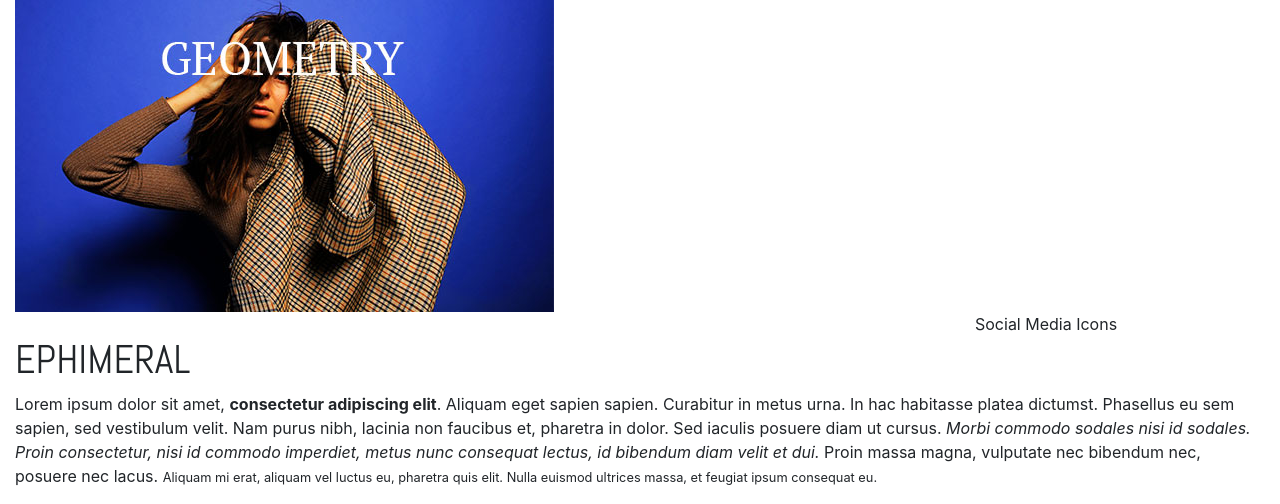
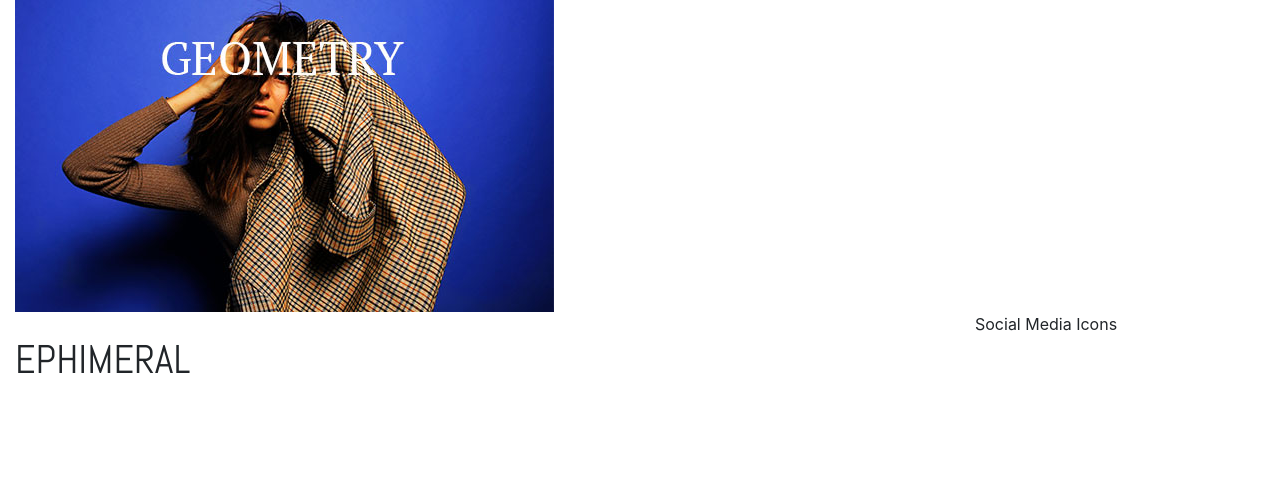
Before and after one commit to Malenadlc/ephimeral, a plain HTML site: page index.html in a window 1280 px wide. Shown: the part 1179-1683 px from the top of the page. After the commit the page ends 1571 px from the top, so only its background shows below. Drawn offline with nearby package versions, Linux system fonts and the light colour scheme; files whose address does not match are found by name.

Commit message:
adjusting images in finder

```diff
--- a/index.html
+++ b/index.html
@@ -107,9 +107,6 @@
         EPHIMERAL
       </h1>
 
-      <p>
-        Lorem ipsum dolor sit amet, <strong>consectetur adipiscing elit</strong>. Aliquam eget sapien sapien. Curabitur in metus urna. In hac habitasse platea dictumst. Phasellus eu sem sapien, sed vestibulum velit. Nam purus nibh, lacinia non faucibus et, pharetra in dolor. Sed iaculis posuere diam ut cursus. <em>Morbi commodo sodales nisi id sodales. Proin consectetur, nisi id commodo imperdiet, metus nunc consequat lectus, id bibendum diam velit et dui.</em> Proin massa magna, vulputate nec bibendum nec, posuere nec lacus. <small>Aliquam mi erat, aliquam vel luctus eu, pharetra quis elit. Nulla euismod ultrices massa, et feugiat ipsum consequat eu.</small>
-      </p>
     </div>
     <div class="col-md-2">
     </div>
```
Also changed, not shown: img/barroco-malena-de-las-carreras.jpg (renamed from img/images/barroco-malena-de-las-carreras.jpg), img/children-of-the-night-malena-de-las-carreras.jpg (renamed from img/images/children-of-the-night-malena-de-las-carreras.jpg), img/geometry-malena-de-las-carreras.jpg (renamed from img/images/geometry-malena-de-las-carreras.jpg), img/lights-malena-de-las-carreras.gif (renamed from img/images/lights-malena-de-las-carreras.gif), img/other-skin-malena-de-las-carreras.jpg (renamed from img/images/other-skin-malena-de-las-carreras.jpg), img/portraits-malena-de-las-carreras.jpg (renamed from img/images/portraits-malena-de-las-carreras.jpg), 2 other files.
